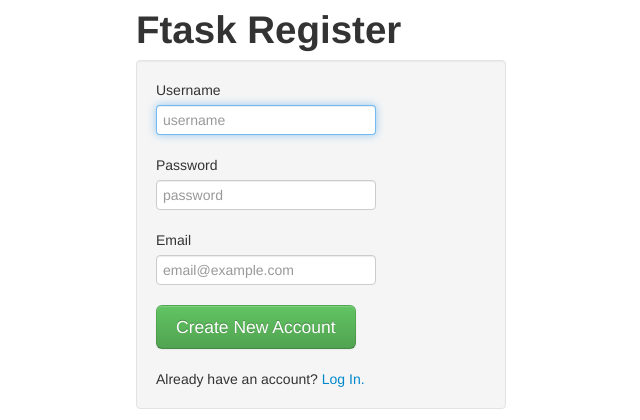
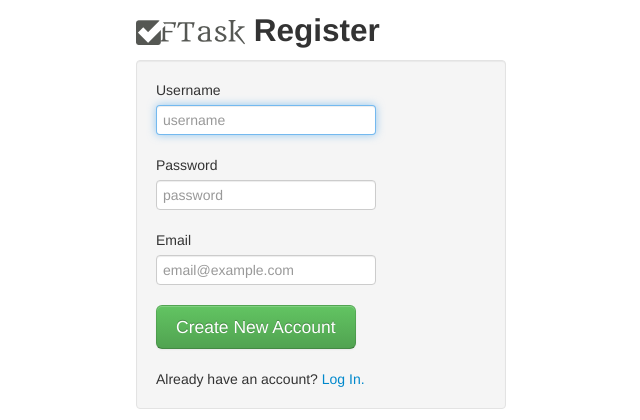
Before and after one commit to wadobo/Ftask, a Flask app: page /auth/register/ in a window 1280 px wide. Shown: the top 420 px of the page, without its empty margins (319-959 px from the left). Run offline with Flask 2, Linux system fonts and the light colour scheme; some libraries are stand-ins or nearby versions.

Commit message:
Added favicon and logo

```diff
--- a/ftask/interface/auth/templates/auth/login.html
+++ b/ftask/interface/auth/templates/auth/login.html
@@ -5,7 +5,10 @@
 {% block header %}
 <div class="row">
 <div class="span4 offset4">
-    <h1>Ftask Login</h1>
+    <h2>
+    <img src="{{ url_for('static', filename='img/logo.png') }}" alt="ftask"/>
+    Login
+    </h2>
 </div>
 </div>
 {% endblock %}
--- a/ftask/interface/auth/templates/auth/register.html
+++ b/ftask/interface/auth/templates/auth/register.html
@@ -5,7 +5,10 @@
 {% block header %}
 <div class="row">
 <div class="span4 offset4">
-    <h1>Ftask Register</h1>
+    <h2>
+    <img src="{{ url_for('static', filename='img/logo.png') }}" alt="ftask"/>
+    Register
+    </h2>
 </div>
 </div>
 {% endblock %}
--- a/ftask/templates/base.html
+++ b/ftask/templates/base.html
@@ -54,6 +54,7 @@ along with this program.  If not, see <http://www.gnu.org/licenses/>.
         <link href="{{ url_for('static', filename='css/base.css') }}" rel="stylesheet">
 
         <link href="{{ url_for('static', filename='jquery-ui/css/vader/jquery-ui-1.9.2.custom.css') }}" rel="stylesheet">
+        <link rel="shortcut icon" href="{{ url_for('static', filename='favicon.ico') }}" type="image/x-icon" />
 
         <script src="http://underscorejs.org/underscore.js"></script>
         <script src="http://code.jquery.com/jquery-1.8.3.js"></script>
--- a/ftask/templates/navbar.html
+++ b/ftask/templates/navbar.html
@@ -1,6 +1,6 @@
 <div class="navbar navbar-inverse">
     <div class="navbar-inner">
-        <a class="brand" href="#">Ftask</a>
+        <a class="brand" href="{{ url_for('boardi.list_board') }}"><img src="{{ url_for('static', filename='img/logo-white.png') }}" alt="FTask"/></a>
         <ul class="nav">
             <li {% if selected == "profile" %}class="active"{% endif %}><a href="{{ url_for('authi.profile') }}">Profile</a></li>
             <li {% if selected == "board" %}class="active"{% endif %}><a href="{{ url_for('boardi.list_board') }}">Boards</a></li>
```
Also changed, not shown: design/design.svg (added), ftask/static/favicon.ico (added), ftask/static/favicon.png (added), ftask/static/img/logo-white.png (added), ftask/static/img/logo.png (added).
